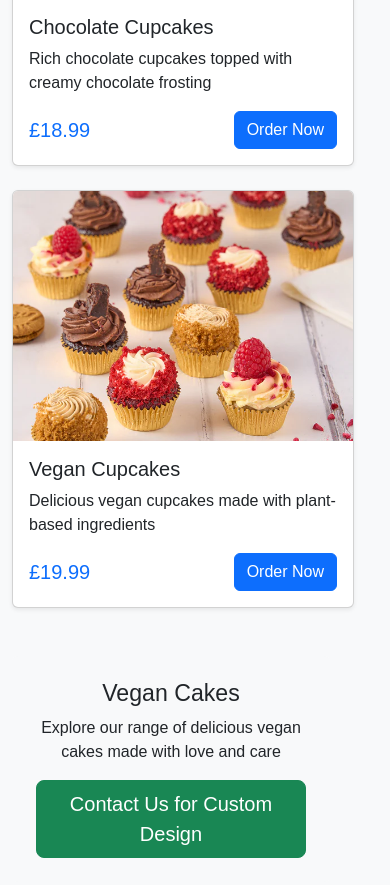
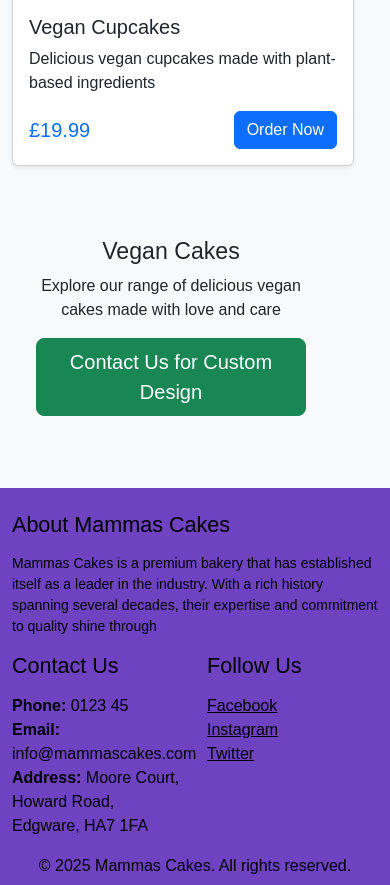
Before and after one commit to JModi16/Mammas-Cakes, a Django app: page /treats/ in a window 390 px wide. Shown: the part 1628-2513 px from the top of the page. Run offline with Django 4.2, Linux system fonts and the light colour scheme.

Commit message:
removed one cupcake div from treats.html

```diff
--- a/cakes/templates/cakes/treats.html
+++ b/cakes/templates/cakes/treats.html
@@ -47,23 +47,8 @@
         </div>
 
 
-    <!-- Treat 3 -->
-        <div class="col-md-6 col-lg-4">
-            <div class="card h-100 shadow-sm">
-                <img src="{% static 'images/chocolate.webp' %}" alt="Cupcakes" class="card-img-top" style="height: 250px; object-fit: cover;">
-                <div class="card-body">
-                    <h3 class="card-title h5">Chocolate Cupcakes</h3>
-                    <p class="card-text">Rich chocolate cupcakes topped with creamy chocolate frosting</p>
-                    <div class="d-flex justify-content-between align-items-center">
-                        <span class="h5 text-primary mb-0">£18.99</span>
-                        <button class="btn btn-primary">Order Now</button>
-                    </div>
-                </div>
-            </div>
-        </div>
 
-
-   <!-- Treat 4 -->
+   <!-- Treat 3 -->
         <div class="col-md-6 col-lg-4">
             <div class="card h-100 shadow-sm">
                 <img src="{% static 'images/vegancupcakes.webp' %}" alt="Cupcakes" class="card-img-top" style="height: 250px; object-fit: cover;">
```
